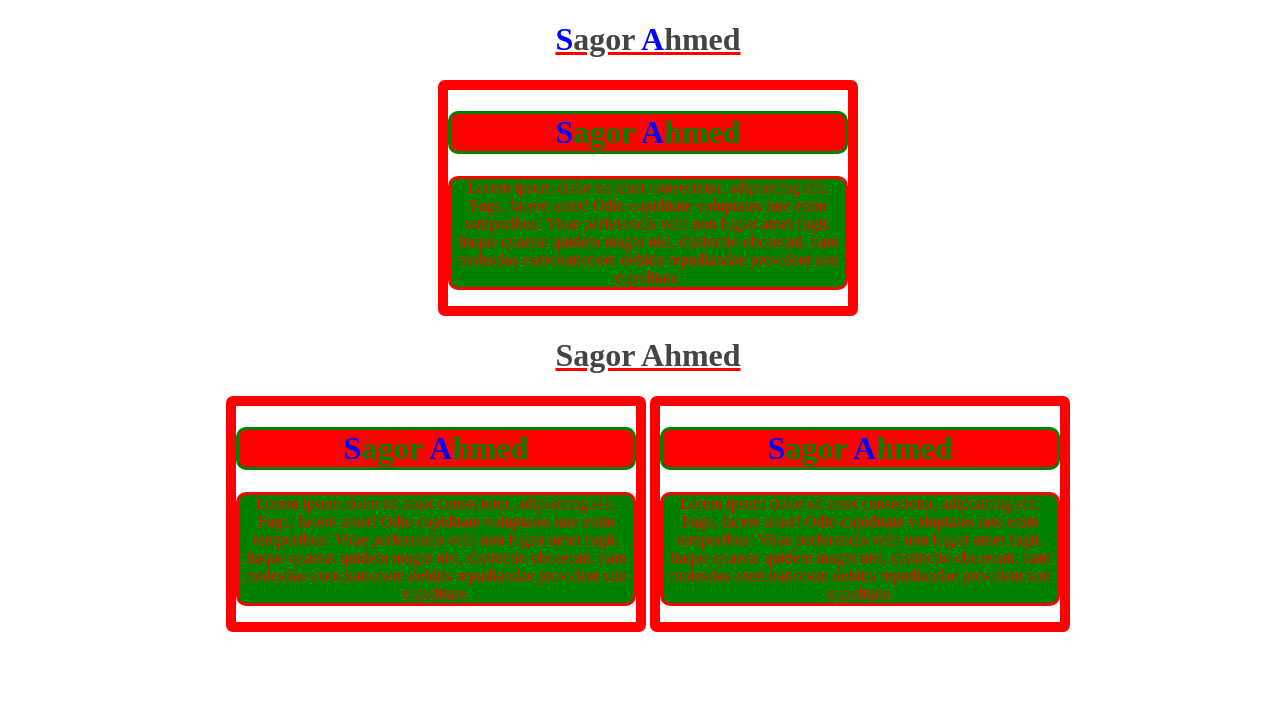
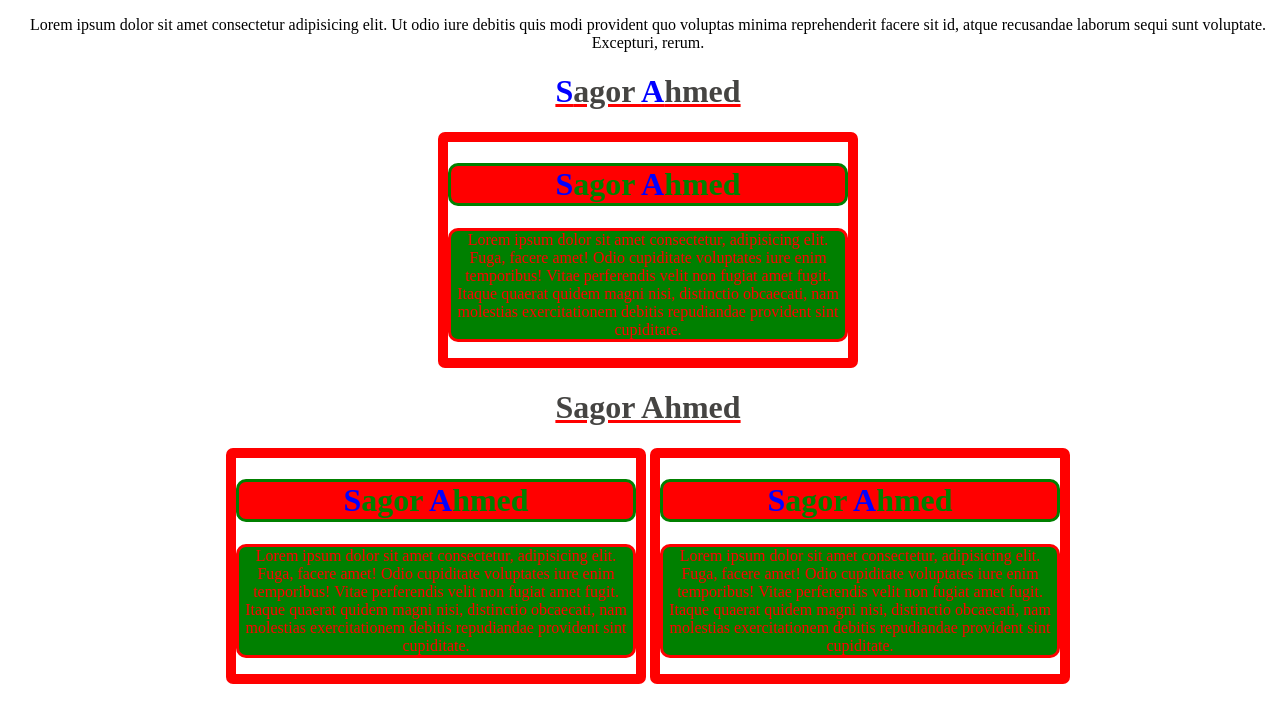
Before and after one commit to developersagorahmed/new-project-file, a plain HTML site: page index.html in a window 1280 px wide. Drawn offline with Linux system fonts and the light colour scheme.

Commit message:
added a paragraph

```diff
--- a/index.html
+++ b/index.html
@@ -8,6 +8,7 @@
     <link rel="stylesheet" href="style-css/style.css">
 </head>
 <body>
+    <p>Lorem ipsum dolor sit amet consectetur adipisicing elit. Ut odio iure debitis quis modi provident quo voluptas minima reprehenderit facere sit id, atque recusandae laborum sequi sunt voluptate. Excepturi, rerum.</p>
     <h1><span>S</span>agor <span>A</span>hmed</h1>
     <div class="header">
         <h1><span>S</span>agor <span>A</span>hmed</h1>
```
